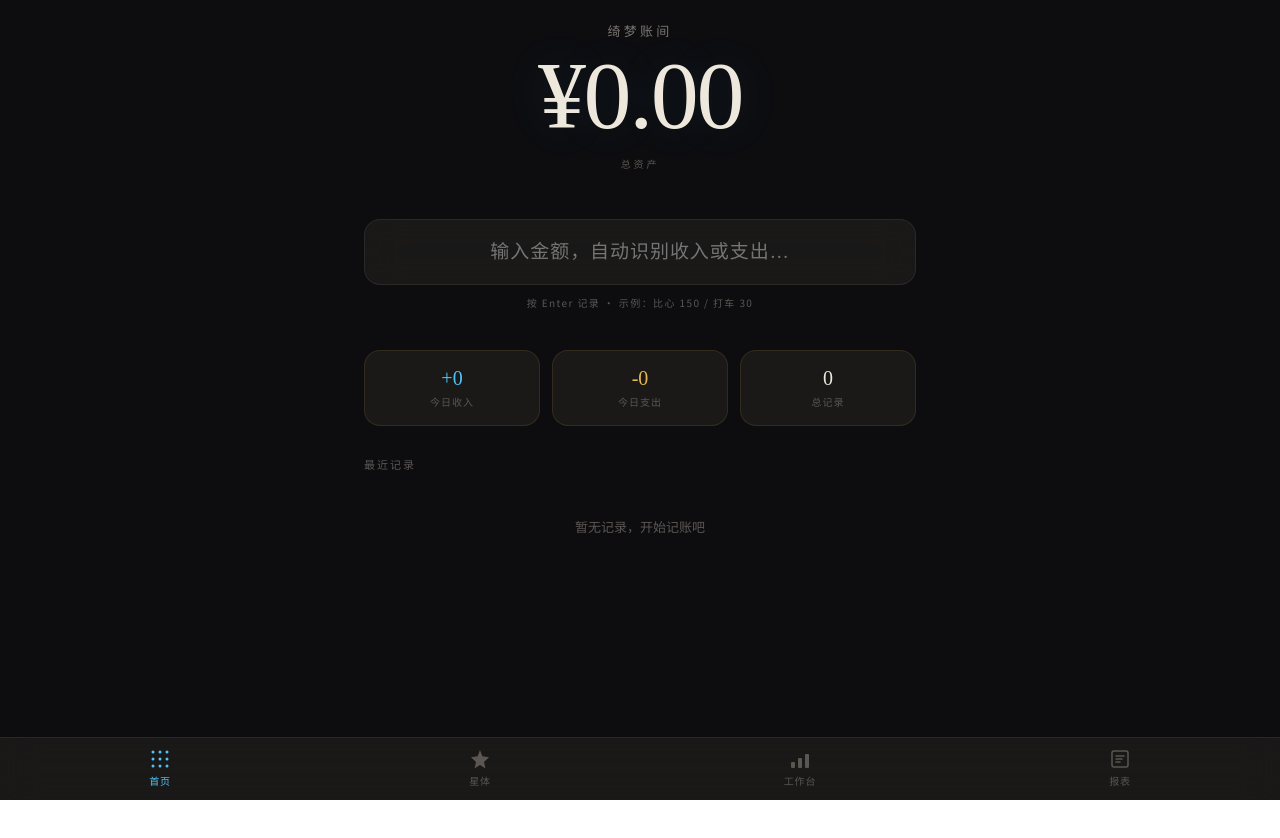
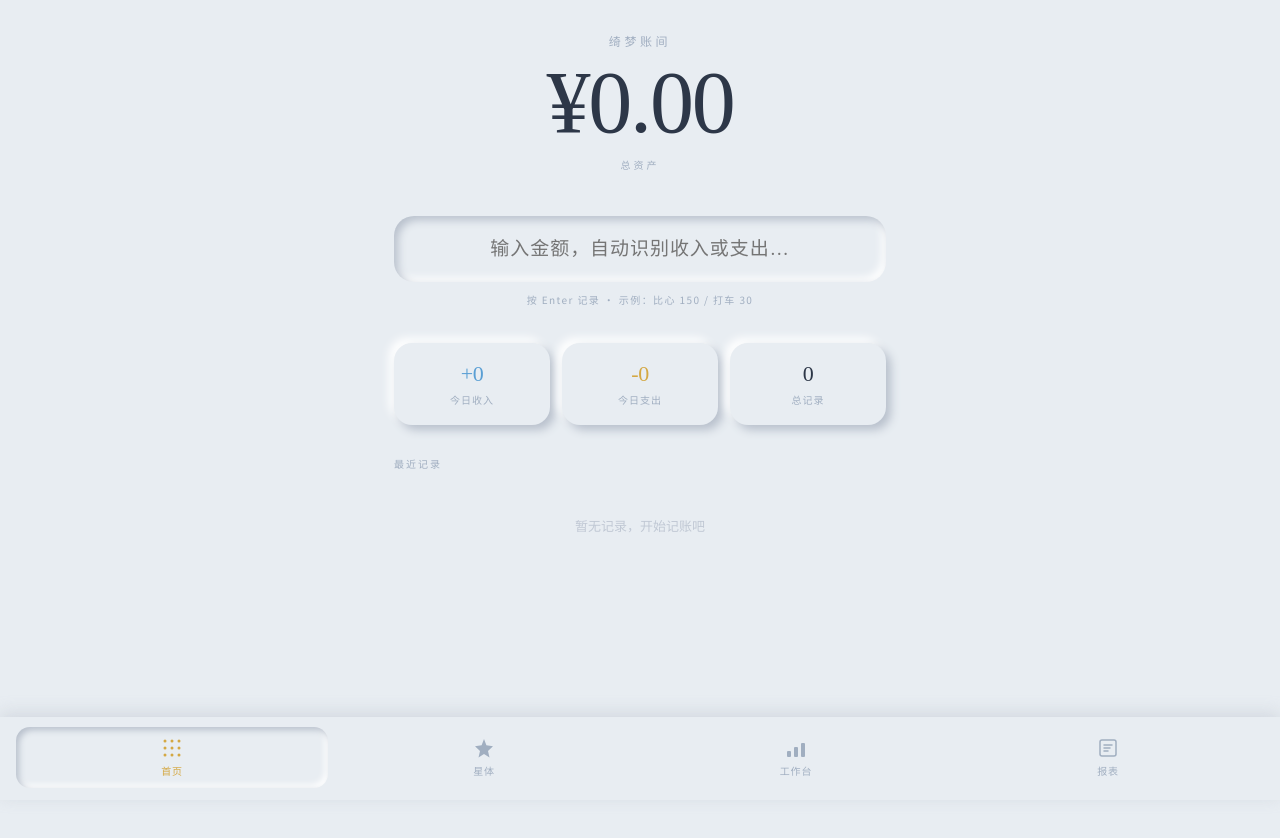
Before and after one commit to YMIR777/qimeng-vault, a React (Vite) app: page / in a window 1280 px wide. Shown: the top 838 px of the page. Before the commit the page ends 800 px from the top, so only its background shows below. Built offline with nearby package versions, Linux system fonts and the light colour scheme.

Commit message:
feat: apply neumorphism style to all UI components

```diff
--- a/src/components/magic/MagicInput.tsx
+++ b/src/components/magic/MagicInput.tsx
@@ -20,15 +20,15 @@ export function MagicInput({ onSubmit }: MagicInputProps) {
 
   return (
     <div style={{ position: 'relative' }}>
+      {/* Neumorphic inset input area */}
       <div style={{
-        borderRadius: '16px',
-        border: `1.5px solid ${focused ? 'var(--accent-blue)' : 'var(--border-subtle)'}`,
-        background: 'var(--glass-bg)',
-        backdropFilter: 'blur(18px)',
-        WebkitBackdropFilter: 'blur(18px)',
-        padding: '3px',
-        transition: 'border-color 0.3s ease, box-shadow 0.3s ease',
-        boxShadow: focused ? '0 0 0 1.5px var(--accent-blue), 0 6px 36px rgba(79,195,247,0.13)' : 'none',
+        borderRadius: '20px',
+        background: '#e8edf2',
+        boxShadow: focused
+          ? 'inset 6px 6px 12px #b8c0cc, inset -6px -6px 12px #ffffff'
+          : 'inset 4px 4px 8px #b8c0cc, inset -4px -4px 8px #ffffff',
+        transition: `all 0.3s cubic-bezier(0.34, 1.56, 0.64, 1)`,
+        padding: '4px',
       }}>
         <input
           type="text"
@@ -44,13 +44,13 @@ export function MagicInput({ onSubmit }: MagicInputProps) {
             background: 'transparent',
             border: 'none',
             outline: 'none',
-            fontFamily: 'var(--font-display)',
+            fontFamily: "'Noto Serif SC', serif",
             fontSize: 'clamp(15px, 2.5vw, 19px)',
             fontWeight: 400,
             letterSpacing: '0.05em',
-            color: 'var(--text-primary)',
+            color: '#2d3748',
             textAlign: 'center',
-            caretColor: 'var(--accent-gold)',
+            caretColor: '#d4a843',
           }}
         />
       </div>
--- a/src/components/ui/TabBar.tsx
+++ b/src/components/ui/TabBar.tsx
@@ -67,11 +67,10 @@ export function TabBar() {
         right: 0,
         zIndex: 50,
         display: 'flex',
-        background: 'var(--glass-bg)',
-        backdropFilter: 'blur(20px)',
-        WebkitBackdropFilter: 'blur(20px)',
-        borderTop: '1px solid var(--border-subtle)',
-        paddingBottom: 'env(safe-area-inset-bottom)',
+        padding: '10px 16px 12px',
+        paddingBottom: 'max(12px, env(safe-area-inset-bottom))',
+        background: '#e8edf2',
+        boxShadow: '0 -4px 16px rgba(163,170,182,0.3)',
       }}
     >
       {tabs.map((tab) => {
@@ -85,21 +84,22 @@ export function TabBar() {
               display: 'flex',
               flexDirection: 'column',
               alignItems: 'center',
-              gap: '3px',
-              padding: '10px 8px 12px',
+              gap: '4px',
+              padding: '10px 8px',
               textDecoration: 'none',
-              color: active ? 'var(--accent-blue)' : 'var(--text-muted)',
-              transition: 'color 0.2s ease',
+              borderRadius: '14px',
+              background: active ? 'transparent' : 'transparent',
+              boxShadow: active ? 'inset 3px 3px 6px #b8c0cc, inset -3px -3px 6px #ffffff' : 'none',
+              color: active ? '#d4a843' : '#a0aec0',
+              transition: 'all 0.25s cubic-bezier(0.34, 1.56, 0.64, 1)',
             }}
           >
             {tab.icon}
-            <span
-              style={{
-                fontFamily: 'var(--font-body)',
-                fontSize: '10px',
-                letterSpacing: '0.08em',
-              }}
-            >
+            <span style={{
+              fontFamily: "'Noto Sans SC', sans-serif",
+              fontSize: '10px',
+              letterSpacing: '0.08em',
+            }}>
               {tab.label}
             </span>
           </Link>
--- a/src/pages/Dashboard.tsx
+++ b/src/pages/Dashboard.tsx
@@ -67,7 +67,6 @@ export function Dashboard() {
   async function handleExpenseConfirm(judgment: 'worthy' | 'unworthy') {
     if (!pendingExpense) return;
     setShowDecision(false);
-
     setPendingIncomplete({ ...pendingExpense, judgment });
     setShowSupplement(true);
   }
@@ -75,7 +74,6 @@ export function Dashboard() {
   async function handleSupplementConfirm(result: ParseResult) {
     setShowSupplement(false);
     if (!pendingIncomplete && !pendingExpense) return;
-
     const judgment = pendingIncomplete?.judgment;
 
     await addTransaction({
@@ -91,17 +89,14 @@ export function Dashboard() {
     });
 
     const typeLabel = result.type === 'income' ? '收入' : '支出';
-    const judgmentLabel = judgment === 'worthy' ? '· 值得' : judgment === 'unworthy' ? '· 不值' : '';
+    const judgmentLabel = judgment ? (judgment === 'worthy' ? '· 值得' : '· 不值') : '';
     showToast(`${result.amount} 元（${typeLabel}）${judgmentLabel}`, 'success');
 
     setPendingExpense(null);
     setPendingIncomplete(null);
   }
 
-  // Recent transactions (last 3)
   const recentTx = [...transactions].reverse().slice(0, 3);
-
-  // Today's stats
   const today = new Date();
   today.setHours(0, 0, 0, 0);
   const todayTx = transactions.filter(t => t.date >= today.getTime());
@@ -109,35 +104,39 @@ export function Dashboard() {
   const todayExpense = todayTx.filter(t => t.type === 'expense').reduce((s, t) => s + t.amount, 0);
 
   return (
-    <div style={{ padding: '24px 24px 100px', maxWidth: '600px', margin: '0 auto' }}>
+    <div style={{
+      padding: '32px 24px 100px',
+      maxWidth: '540px',
+      margin: '0 auto',
+      minHeight: '100dvh',
+    }}>
       {/* Logo + Title */}
-      <div style={{ textAlign: 'center', marginBottom: '48px' }}>
-        <h1 style={{
-          fontFamily: 'var(--font-display)',
-          fontSize: '13px',
-          letterSpacing: '0.25em',
-          color: 'var(--text-secondary)',
+      <div style={{ textAlign: 'center', marginBottom: '44px' }}>
+        <div style={{
+          fontFamily: "'Noto Sans SC', sans-serif",
+          fontSize: '12px',
+          letterSpacing: '0.3em',
+          color: '#a0aec0',
           textTransform: 'uppercase',
-          marginBottom: '8px',
+          marginBottom: '10px',
         }}>
           绮梦账间
-        </h1>
+        </div>
         <div style={{
-          fontFamily: 'var(--font-display)',
-          fontSize: 'clamp(52px, 12vw, 96px)',
+          fontFamily: "'Noto Serif SC', serif",
+          fontSize: 'clamp(48px, 12vw, 88px)',
           fontWeight: 400,
           letterSpacing: '-0.025em',
-          color: 'var(--text-primary)',
+          color: '#2d3748',
           lineHeight: 1,
-          textShadow: '0 0 48px rgba(79,195,247,0.12)',
         }}>
           ¥{displayNumber.toLocaleString('zh-CN', { minimumFractionDigits: 2, maximumFractionDigits: 2 })}
         </div>
         <div style={{
-          marginTop: '12px',
+          marginTop: '10px',
           fontSize: '10px',
-          letterSpacing: '0.28em',
-          color: 'var(--text-muted)',
+          letterSpacing: '0.3em',
+          color: '#a0aec0',
           textTransform: 'uppercase',
         }}>
           总资产
@@ -145,14 +144,14 @@ export function Dashboard() {
       </div>
 
       {/* Magic Input */}
-      <div style={{ marginBottom: '40px' }}>
+      <div style={{ marginBottom: '36px' }}>
         <MagicInput onSubmit={handleInputSubmit} />
         <p style={{
           textAlign: 'center',
           marginTop: '10px',
           fontSize: '10px',
           letterSpacing: '0.14em',
-          color: 'var(--text-muted)',
+          color: '#a0aec0',
         }}>
           按 Enter 记录 · 示例：比心 150 / 打车 30
         </p>
@@ -166,84 +165,124 @@ export function Dashboard() {
         marginBottom: '32px',
       }}>
         <div style={{
-          background: 'var(--glass-bg)',
-          border: '1px solid var(--glass-border)',
-          borderRadius: '16px',
-          padding: '16px 12px',
+          background: '#e8edf2',
+          borderRadius: '18px',
+          padding: '18px 12px',
           textAlign: 'center',
+          boxShadow: '5px 5px 10px #b8c0cc, -5px -5px 10px #ffffff',
         }}>
-          <div style={{ fontFamily: 'var(--font-display)', fontSize: '20px', color: 'var(--accent-blue)' }}>
+          <div style={{
+            fontFamily: "'Noto Serif SC', serif",
+            fontSize: '22px',
+            color: '#5a9fd4',
+            letterSpacing: '-0.02em',
+          }}>
             +{todayIncome.toFixed(0)}
           </div>
-          <div style={{ fontSize: '10px', color: 'var(--text-muted)', marginTop: '4px', letterSpacing: '0.1em' }}>今日收入</div>
+          <div style={{
+            fontSize: '10px',
+            color: '#a0aec0',
+            marginTop: '5px',
+            letterSpacing: '0.1em',
+          }}>今日收入</div>
         </div>
         <div style={{
-          background: 'var(--glass-bg)',
-          border: '1px solid var(--glass-border)',
-          borderRadius: '16px',
-          padding: '16px 12px',
+          background: '#e8edf2',
+          borderRadius: '18px',
+          padding: '18px 12px',
           textAlign: 'center',
+          boxShadow: '5px 5px 10px #b8c0cc, -5px -5px 10px #ffffff',
         }}>
-          <div style={{ fontFamily: 'var(--font-display)', fontSize: '20px', color: 'var(--accent-gold)' }}>
+          <div style={{
+            fontFamily: "'Noto Serif SC', serif",
+            fontSize: '22px',
+            color: '#d4a843',
+            letterSpacing: '-0.02em',
+          }}>
             -{todayExpense.toFixed(0)}
           </div>
-          <div style={{ fontSize: '10px', color: 'var(--text-muted)', marginTop: '4px', letterSpacing: '0.1em' }}>今日支出</div>
+          <div style={{
+            fontSize: '10px',
+            color: '#a0aec0',
+            marginTop: '5px',
+            letterSpacing: '0.1em',
+          }}>今日支出</div>
         </div>
         <div style={{
-          background: 'var(--glass-bg)',
-          border: '1px solid var(--glass-border)',
-          borderRadius: '16px',
-          padding: '16px 12px',
+          background: '#e8edf2',
+          borderRadius: '18px',
+          padding: '18px 12px',
           textAlign: 'center',
+          boxShadow: '5px 5px 10px #b8c0cc, -5px -5px 10px #ffffff',
         }}>
-          <div style={{ fontFamily: 'var(--font-display)', fontSize: '20px', color: 'var(--text-primary)' }}>
+          <div style={{
+            fontFamily: "'Noto Serif SC', serif",
+            fontSize: '22px',
+            color: '#2d3748',
+            letterSpacing: '-0.02em',
+          }}>
             {transactions.length}
           </div>
-          <div style={{ fontSize: '10px', color: 'var(--text-muted)', marginTop: '4px', letterSpacing: '0.1em' }}>总记录</div>
+          <div style={{
+            fontSize: '10px',
+            color: '#a0aec0',
+            marginTop: '5px',
+            letterSpacing: '0.1em',
+          }}>总记录</div>
         </div>
       </div>
 
       {/* Recent Transactions */}
       <div>
         <h3 style={{
-          fontFamily: 'var(--font-body)',
-          fontSize: '11px',
-          letterSpacing: '0.18em',
-          color: 'var(--text-muted)',
+          fontFamily: "'Noto Sans SC', sans-serif",
+          fontSize: '10px',
+          letterSpacing: '0.2em',
+          color: '#a0aec0',
           textTransform: 'uppercase',
           marginBottom: '14px',
         }}>
           最近记录
         </h3>
         {recentTx.length === 0 ? (
-          <div style={{ textAlign: 'center', padding: '32px 0', color: 'var(--text-muted)', fontSize: '13px' }}>
+          <div style={{
+            textAlign: 'center',
+            padding: '32px 0',
+            color: '#c0c8d4',
+            fontSize: '13px',
+          }}>
             暂无记录，开始记账吧
           </div>
         ) : (
-          <div style={{ display: 'flex', flexDirection: 'column', gap: '8px' }}>
+          <div style={{ display: 'flex', flexDirection: 'column', gap: '10px' }}>
             {recentTx.map(tx => (
               <div key={tx.id} style={{
                 display: 'flex',
                 justifyContent: 'space-between',
                 alignItems: 'center',
-                padding: '14px 16px',
-                background: 'var(--glass-bg)',
-                border: '1px solid var(--glass-border)',
-                borderRadius: '12px',
+                padding: '16px 18px',
+                background: '#e8edf2',
+                borderRadius: '14px',
+                boxShadow: 'inset 3px 3px 6px #b8c0cc, inset -3px -3px 6px #ffffff',
               }}>
                 <div style={{ display: 'flex', flexDirection: 'column', gap: '2px' }}>
-                  <span style={{ fontFamily: 'var(--font-body)', fontSize: '14px', color: 'var(--text-primary)' }}>
+                  <span style={{
+                    fontFamily: "'Noto Sans SC', sans-serif",
+                    fontSize: '14px',
+                    color: '#2d3748',
+                  }}>
                     {tx.platform || tx.category}
                   </span>
-                  <span style={{ fontSize: '11px', color: 'var(--text-muted)' }}>
+                  <span style={{ fontSize: '11px', color: '#a0aec0' }}>
                     {new Date(tx.date).toLocaleDateString('zh-CN', { month: 'short', day: 'numeric' })}
                     {tx.bossName ? ` · ${tx.bossName}` : ''}
                   </span>
                 </div>
                 <div style={{
-                  fontFamily: 'var(--font-display)',
-                  fontSize: '16px',
-                  color: tx.type === 'income' ? 'var(--accent-blue)' : 'var(--accent-gold)',
+                  fontFamily: "'Noto Serif SC', serif",
+                  fontSize: '17px',
+                  color: tx.type === 'income' ? '#5a9fd4' : '#d4a843',
+                  letterSpacing: '-0.01em',
                 }}>
                   {tx.type === 'income' ? '+' : '-'}{tx.amount}
                 </div>
@@ -253,7 +292,6 @@ export function Dashboard() {
         )}
       </div>
 
-      {/* Expense Decision Card */}
       {showDecision && pendingExpense && (
         <ExpenseDecision
           amount={pendingExpense.amount}
@@ -263,7 +301,6 @@ export function Dashboard() {
         />
       )}
 
-      {/* Supplement Form */}
       {showSupplement && pendingIncomplete && (
         <SupplementForm
           initial={pendingIncomplete}
--- a/src/styles/global.css
+++ b/src/styles/global.css
@@ -1,25 +1,31 @@
 @import url('https://fonts.googleapis.com/css2?family=Noto+Sans+SC:wght@300;400;500&family=Noto+Serif+SC:wght@400;600&display=swap');
 
-/* ─── CSS Variables ─── */
+/* ─── CSS Variables — 新拟物派 ─── */
 :root {
-  /* 私密宝库 — 暗金奢华 */
-  --bg-primary: #0d0d10;
-  --bg-secondary: #16150f;
-  --bg-card: #1c1b19;
-  --text-primary: #EEE8DC;
-  --text-secondary: #7A756E;
-  --text-muted: #5A5652;
-  --accent-blue: #4FC3F7;
-  --accent-gold: #E8B84B;
-  --accent-gold-bright: #F0C96A;
-  --accent-gold-dim: rgba(232, 184, 75, 0.15);
-  --accent-gold-glow: rgba(232, 184, 75, 0.25);
-  --border-subtle: rgba(255, 255, 255, 0.07);
-  --border-gold: rgba(232, 184, 75, 0.2);
-  --glass-bg: rgba(28, 27, 25, 0.92);
-  --glass-border: rgba(232, 184, 75, 0.12);
-  --success: #6DBF82;
-  --danger: #D97373;
+  /* 主背景 — 柔和浅灰 */
+  --bg-primary: #e8edf2;
+  --bg-secondary: #dde3eb;
+  --bg-card: #e8edf2;
+  --text-primary: #2d3748;
+  --text-secondary: #718096;
+  --text-muted: #a0aec0;
+
+  /* 新拟物强调色 */
+  --accent-blue: #5a9fd4;
+  --accent-gold: #d4a843;
+  --accent-gold-dim: rgba(212, 168, 67, 0.12);
+  --success: #68c493;
+  --danger: #e07070;
+
+  /* 新拟物阴影色 */
+  --shadow-dark: #b8c0cc;
+  --shadow-light: #ffffff;
+
+  /* 双阴影变量 */
+  --neu-raised: 8px 8px 16px #b8c0cc, -8px -8px 16px #ffffff;
+  --neu-raised-sm: 4px 4px 8px #b8c0cc, -4px -4px 8px #ffffff;
+  --neu-inset: inset 6px 6px 12px #b8c0cc, inset -6px -6px 12px #ffffff;
+  --neu-inset-sm: inset 3px 3px 6px #b8c0cc, inset -3px -3px 6px #ffffff;
 
   /* Typography */
   --font-display: 'Noto Serif SC', serif;
@@ -37,21 +43,17 @@
   /* Transitions */
   --ease-spring: cubic-bezier(0.34, 1.56, 0.64, 1);
   --ease-out: cubic-bezier(0.16, 1, 0.3, 1);
-  --ease-in-out: cubic-bezier(0.76, 0, 0.24, 1);
 
   /* Radii */
-  --radius-sm: 8px;
-  --radius-md: 14px;
-  --radius-lg: 20px;
+  --radius-sm: 10px;
+  --radius-md: 16px;
+  --radius-lg: 24px;
   --radius-full: 9999px;
 }
 
-/* ─── Background Layer ─── */
+/* ─── Background ─── */
 body {
-  background:
-    radial-gradient(ellipse at 20% 0%, rgba(232,184,75,0.04) 0%, transparent 55%),
-    radial-gradient(ellipse at 80% 100%, rgba(79,195,247,0.03) 0%, transparent 55%),
-    linear-gradient(180deg, #0d0d10 0%, #0f0e0b 50%, #0d0d10 100%);
+  background: var(--bg-primary);
   background-attachment: fixed;
 }
 
@@ -78,30 +80,27 @@ body {
 
 /* ─── Selection ─── */
 ::selection {
-  background: rgba(232, 184, 75, 0.15);
+  background: rgba(90, 159, 212, 0.2);
   color: var(--text-primary);
 }
 
 /* ─── Scrollbar ─── */
 ::-webkit-scrollbar {
-  width: 3px;
-  height: 3px;
+  width: 4px;
+  height: 4px;
 }
 ::-webkit-scrollbar-track {
-  background: transparent;
+  background: var(--bg-secondary);
 }
 ::-webkit-scrollbar-thumb {
-  background: rgba(232, 184, 75, 0.15);
+  background: var(--shadow-dark);
   border-radius: var(--radius-full);
-}
-::-webkit-scrollbar-thumb:hover {
-  background: rgba(232, 184, 75, 0.3);
 }
 
 /* ─── Focus ─── */
 :focus-visible {
-  outline: 1.5px solid var(--accent-gold);
-  outline-offset: 3px;
+  outline: none;
+  box-shadow: var(--neu-inset-sm);
   border-radius: var(--radius-sm);
 }
 
@@ -109,20 +108,40 @@ body {
 h1, h2, h3 {
   font-family: var(--font-display);
   font-weight: 400;
-  line-height: 1.2;
-  letter-spacing: 0.04em;
+  line-height: 1.3;
+  letter-spacing: 0.02em;
 }
 
-/* ─── Glass card ─── */
-.glass-card {
-  background: var(--glass-bg);
-  backdrop-filter: blur(20px) saturate(1.2);
-  -webkit-backdrop-filter: blur(20px) saturate(1.2);
-  border: 1px solid var(--glass-border);
+/* ─── Neumorphic Card ─── */
+.neu-card {
+  background: var(--bg-card);
   border-radius: var(--radius-lg);
-  box-shadow:
-    0 4px 24px rgba(0,0,0,0.4),
-    inset 0 1px 0 rgba(232,184,75,0.06);
+  box-shadow: var(--neu-raised);
+}
+
+.neu-card-inset {
+  background: var(--bg-card);
+  border-radius: var(--radius-md);
+  box-shadow: var(--neu-inset);
+}
+
+.neu-btn {
+  background: var(--bg-card);
+  border-radius: var(--radius-md);
+  box-shadow: var(--neu-raised-sm);
+  border: none;
+  cursor: pointer;
+  transition: all 0.2s var(--ease-spring);
+}
+
+.neu-btn:active {
+  box-shadow: var(--neu-inset-sm);
+  transform: scale(0.98);
+}
+
+.neu-btn-primary {
+  background: linear-gradient(145deg, #f0f5fc, #d5dce6);
+  color: var(--accent-gold);
 }
 
 /* ─── Utility ─── */
```
Also changed, not shown: src/components/magic/ExpenseDecision.tsx (+70 -114 lines).
